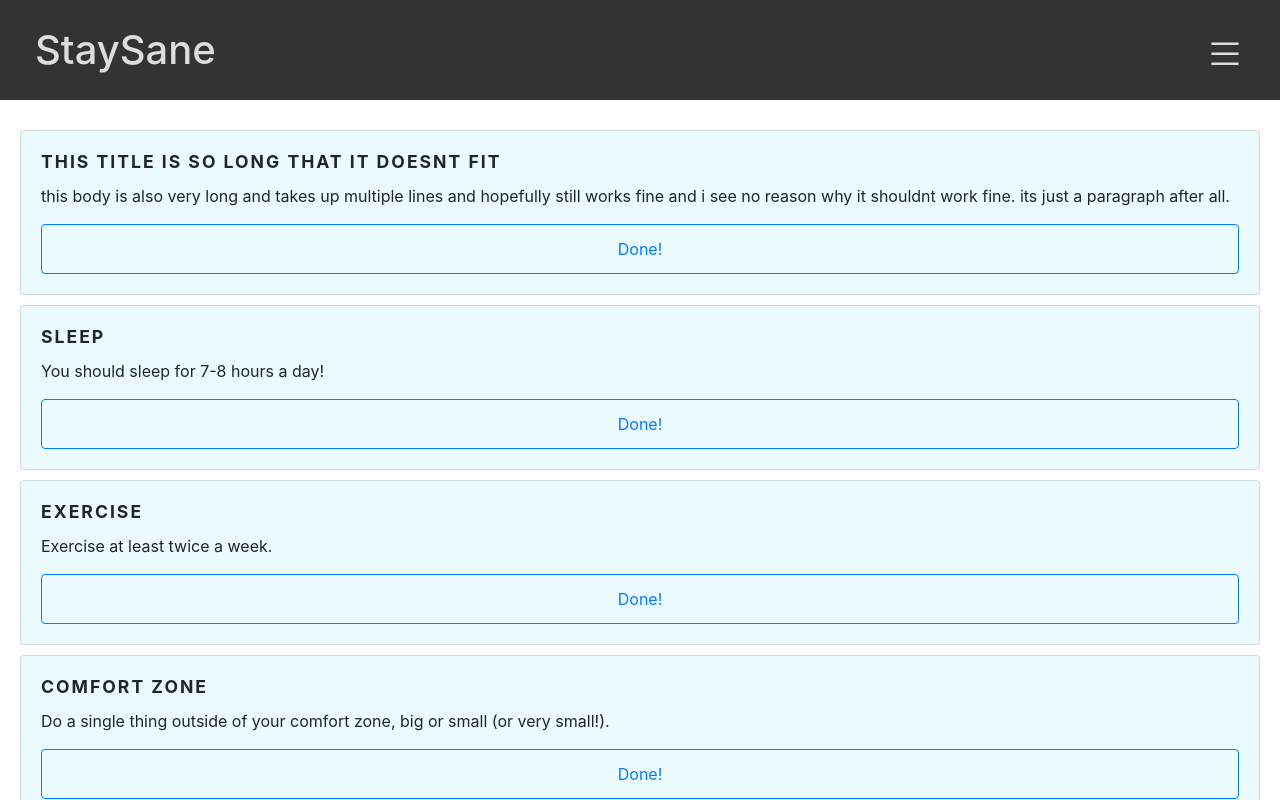
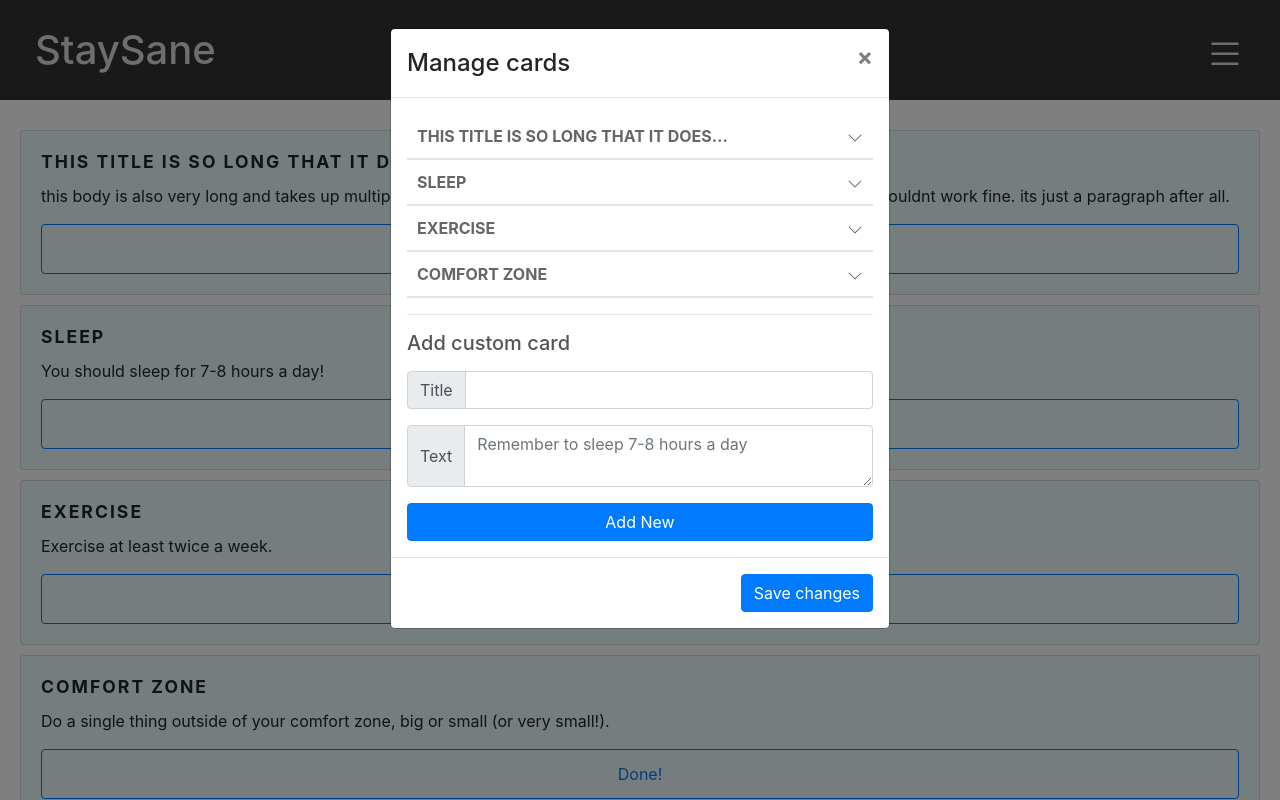
Before and after one commit to teekkari/staysane, a React (Create React App) app in the folder frontend/: page / in a window 1280 px wide. Shown: the top 800 px of the page. Built offline with nearby package versions, Linux system fonts and the light colour scheme.

Commit message:
functionality to module settings page. collapsable modules and 'add custom module' form

```diff
--- a/frontend/src/components/modules/BasicModule.css
+++ b/frontend/src/components/modules/BasicModule.css
@@ -3,6 +3,7 @@
     justify-content: center;
     padding: 30px;
     border: 2px dashed #aaa;
+    color: #aaa;
     margin: 10px 0px;
     border-radius: 10px;
 }
--- a/frontend/src/components/modules/ModuleHandler.js
+++ b/frontend/src/components/modules/ModuleHandler.js
@@ -3,6 +3,7 @@ import React from 'react';
 import Button from 'react-bootstrap/Button';
 import Modal from 'react-bootstrap/Modal';
 
+import ModuleSettings from './settings/ModuleSettings.js';
 import BasicModule from './BasicModule.js';
 import './BasicModule.css';
 
@@ -35,10 +36,10 @@ const DefaultModules = {
 class ModuleHandler extends React.Component {
 
     constructor(props) {
-        super(props)
+        super(props);
 
         this.state = {
-            showNewModuleModal: false,
+            showNewModuleModal: true,
             modules: [
                 DefaultModules.testmodule,
                 DefaultModules.sleep,
@@ -46,7 +47,12 @@ class ModuleHandler extends React.Component {
                 DefaultModules.comfortzone,
             ]
         }
+    }
 
+    setModules = (modules) => {
+        this.setState({
+            modules: modules
+        });
     }
 
     addNewModule = () => {
@@ -62,11 +68,14 @@ class ModuleHandler extends React.Component {
     renderAddNewModule = () => {
         return(
             <div id="add-module" className="fake-module" onClick={this.addNewModule}>
-                <svg className="bi bi-plus-circle" width="70px" height="70px" viewBox="0 0 16 16" fill="#aaa" xmlns="http://www.w3.org/2000/svg">
-                    <path fillRule="evenodd" d="M8 3.5a.5.5 0 01.5.5v4a.5.5 0 01-.5.5H4a.5.5 0 010-1h3.5V4a.5.5 0 01.5-.5z" clipRule="evenodd"/>
-                    <path fillRule="evenodd" d="M7.5 8a.5.5 0 01.5-.5h4a.5.5 0 010 1H8.5V12a.5.5 0 01-1 0V8z" clipRule="evenodd"/>
-                    <path fillRule="evenodd" d="M8 15A7 7 0 108 1a7 7 0 000 14zm0 1A8 8 0 108 0a8 8 0 000 16z" clipRule="evenodd"/>
-                </svg>
+                <div>
+                    <svg style={{ display: 'block', margin: 'auto'}} className="bi bi-plus-circle" width="70px" height="70px" viewBox="0 0 16 16" fill="#aaa" xmlns="http://www.w3.org/2000/svg">
+                        <path fillRule="evenodd" d="M8 3.5a.5.5 0 01.5.5v4a.5.5 0 01-.5.5H4a.5.5 0 010-1h3.5V4a.5.5 0 01.5-.5z" clipRule="evenodd"/>
+                        <path fillRule="evenodd" d="M7.5 8a.5.5 0 01.5-.5h4a.5.5 0 010 1H8.5V12a.5.5 0 01-1 0V8z" clipRule="evenodd"/>
+                        <path fillRule="evenodd" d="M8 15A7 7 0 108 1a7 7 0 000 14zm0 1A8 8 0 108 0a8 8 0 000 16z" clipRule="evenodd"/>
+                    </svg>
+                    <div style={{textAlign: 'center'}}>Manage cards</div>
+                </div>
             </div>
         );
     }
@@ -77,10 +86,10 @@ class ModuleHandler extends React.Component {
         return(
             <Modal show={this.state.showNewModuleModal} onHide={ () => { this.setState({ showNewModuleModal: false }); }}>
                 <Modal.Header closeButton>
-                    <Modal.Title>New health module!</Modal.Title>
+                    <Modal.Title>Manage cards</Modal.Title>
                 </Modal.Header>
                 <Modal.Body>
-                    Options for new modals go here.
+                    <ModuleSettings modules={this.state.modules} setModules={this.setModules} />
                 </Modal.Body>
                 <Modal.Footer>
                     <Button variant="primary" onClick={ () => { this.setState({ showNewModuleModal: false })}}>
--- /dev/null
+++ b/frontend/src/components/modules/settings/EditModule.js
@@ -0,0 +1,63 @@
+import React from 'react';
+
+import Button from 'react-bootstrap/Button';
+import Collapse from 'react-bootstrap/Collapse';
+import InputGroup from 'react-bootstrap/InputGroup';
+import FormControl from 'react-bootstrap/FormControl';
+
+
+class EditModule extends React.Component {
+
+    constructor(props) {
+        super(props);
+
+        this.state = {
+            open: false
+        };
+
+    }
+
+    toggleCollapse = () => {
+        this.setState({
+            open: !this.state.open
+        });
+    }
+
+    render() {
+        return(
+            <div class="settings-edit-module-wrapper">
+
+                <div className="settings-module" onClick={this.toggleCollapse} >
+                    <div className="settings-module-title">{this.props.module.props.title}</div>
+                    <div className="settings-module-actions">
+                    <svg class="bi bi-chevron-down" width="1em" height="1em" viewBox="0 0 16 16" fill="currentColor" xmlns="http://www.w3.org/2000/svg">
+                        <path fill-rule="evenodd" d="M1.646 4.646a.5.5 0 01.708 0L8 10.293l5.646-5.647a.5.5 0 01.708.708l-6 6a.5.5 0 01-.708 0l-6-6a.5.5 0 010-.708z" clip-rule="evenodd"/>
+                    </svg>
+                    </div>
+                </div>
+
+                <Collapse in={this.state.open}>
+                    <div class="settings-module-fields">
+                        <InputGroup className="mb-3">
+                            <InputGroup.Prepend>
+                                <InputGroup.Text>Title</InputGroup.Text>
+                            </InputGroup.Prepend>
+                            <FormControl aria-label="Title" value={this.props.module.props.title} />
+                        </InputGroup>
+
+                        <InputGroup className="mb-3">
+                            <InputGroup.Prepend>
+                                <InputGroup.Text>Text</InputGroup.Text>
+                            </InputGroup.Prepend>
+                            <FormControl as="textarea" aria-label="Text" value={this.props.module.body} />
+                        </InputGroup>
+                        <Button className="mb-3" block size="sm" variant="outline-danger">Delete</Button>
+                    </div>
+                </Collapse>
+            </div>
+        );
+    }
+
+}
+
+export default EditModule;
--- /dev/null
+++ b/frontend/src/components/modules/settings/ModuleSettings.css
@@ -0,0 +1,41 @@
+
+.settings-module-list:first-child {
+    background-color: red;
+    border-top: 2px solid #aaaaaa55;
+}
+
+.settings-edit-module-wrapper {
+    border-bottom: 2px solid #aaaaaa55;
+}
+
+.settings-module {
+    color: #666;
+    padding: 10px;
+
+    display: flex;
+    justify-content: space-between;
+
+}
+
+.settings-module-title {
+    width: 70%;
+    white-space: nowrap;
+    overflow: hidden;
+    text-overflow: ellipsis;
+
+    text-transform: uppercase;
+    font-weight: bold;
+}
+
+.settings-module-actions {
+    color: #666;
+}
+
+.settings-module-fields {
+
+}
+
+
+#settings-add-module {
+    color: #555;
+}
--- /dev/null
+++ b/frontend/src/components/modules/settings/ModuleSettings.js
@@ -0,0 +1,68 @@
+import React from 'react';
+
+import Button from 'react-bootstrap/Button';
+import InputGroup from 'react-bootstrap/InputGroup';
+import FormControl from 'react-bootstrap/FormControl';
+
+import './ModuleSettings.css';
+
+import EditModule from './EditModule.js';
+
+/*
+ * Manages module list
+ * Can be used to add and reorder modules
+ * Shown in "Manage modules" modal (from ModuleHandler.js)
+ */
+
+class ModuleSettings extends React.Component {
+    constructor(props) {
+        super(props);
+    }
+
+
+    showModuleList = () => {
+        let output = [];
+
+        for (let module of this.props.modules) {
+            output.push(
+                <EditModule module={module} />
+            );
+        }
+
+        return output;
+    }
+
+
+    render() {
+        return(
+            <div id="settings-module-list">
+                {this.showModuleList()}
+                <hr/>
+
+                <div id="settings-add-module">
+
+                    <h5 className="mb-3">Add custom card</h5>
+
+                    <InputGroup className="mb-3">
+                        <InputGroup.Prepend>
+                            <InputGroup.Text>Title</InputGroup.Text>
+                        </InputGroup.Prepend>
+                        <FormControl aria-label="Title" />
+                    </InputGroup>
+
+                    <InputGroup className="mb-3">
+                        <InputGroup.Prepend>
+                            <InputGroup.Text>Text</InputGroup.Text>
+                        </InputGroup.Prepend>
+                        <FormControl as="textarea" aria-label="Text" placeholder="Remember to sleep 7-8 hours a day" />
+                    </InputGroup>
+
+                    <Button block variant="primary">Add New</Button>
+                </div>
+            </div>
+        );
+    }
+}
+
+
+export default ModuleSettings;
```
